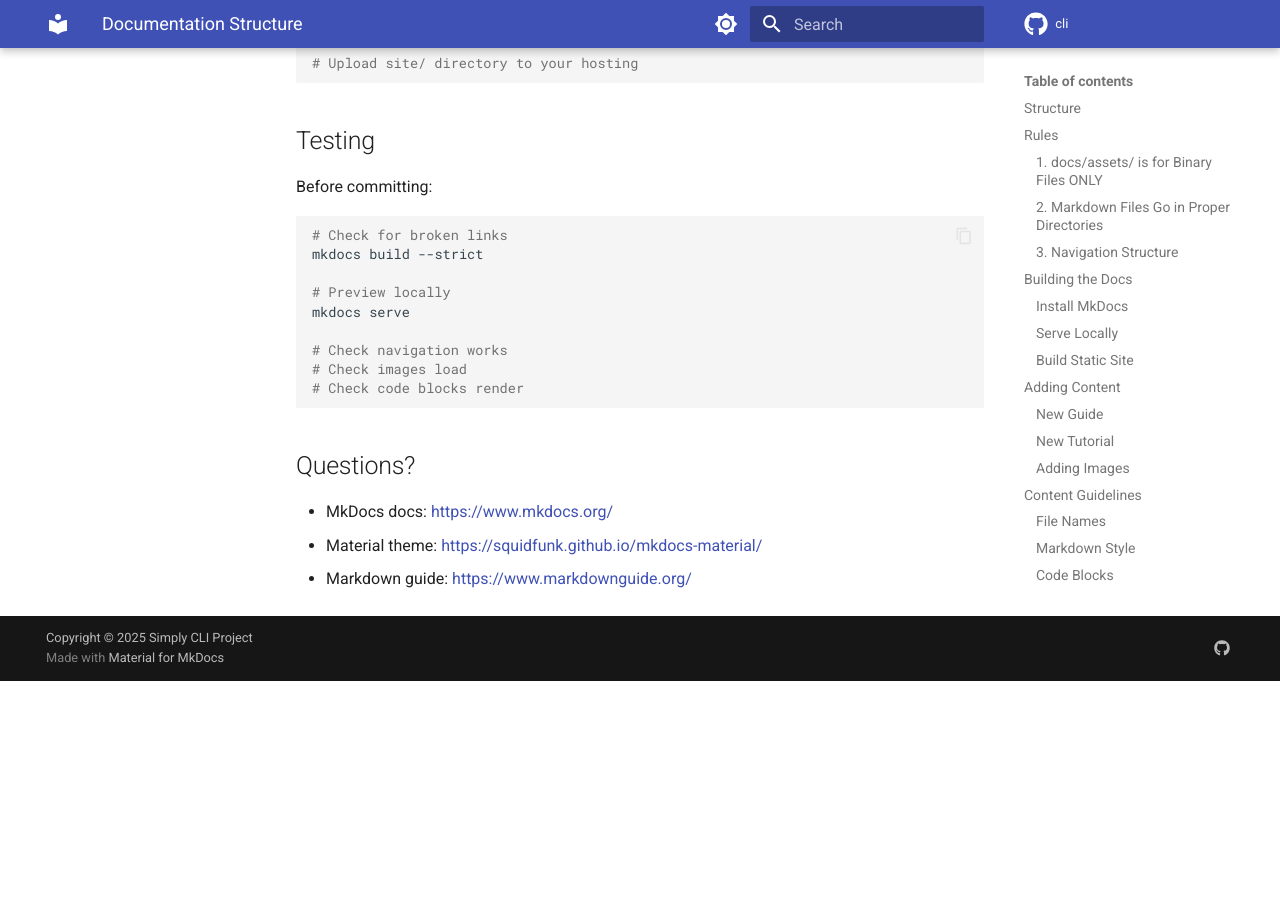
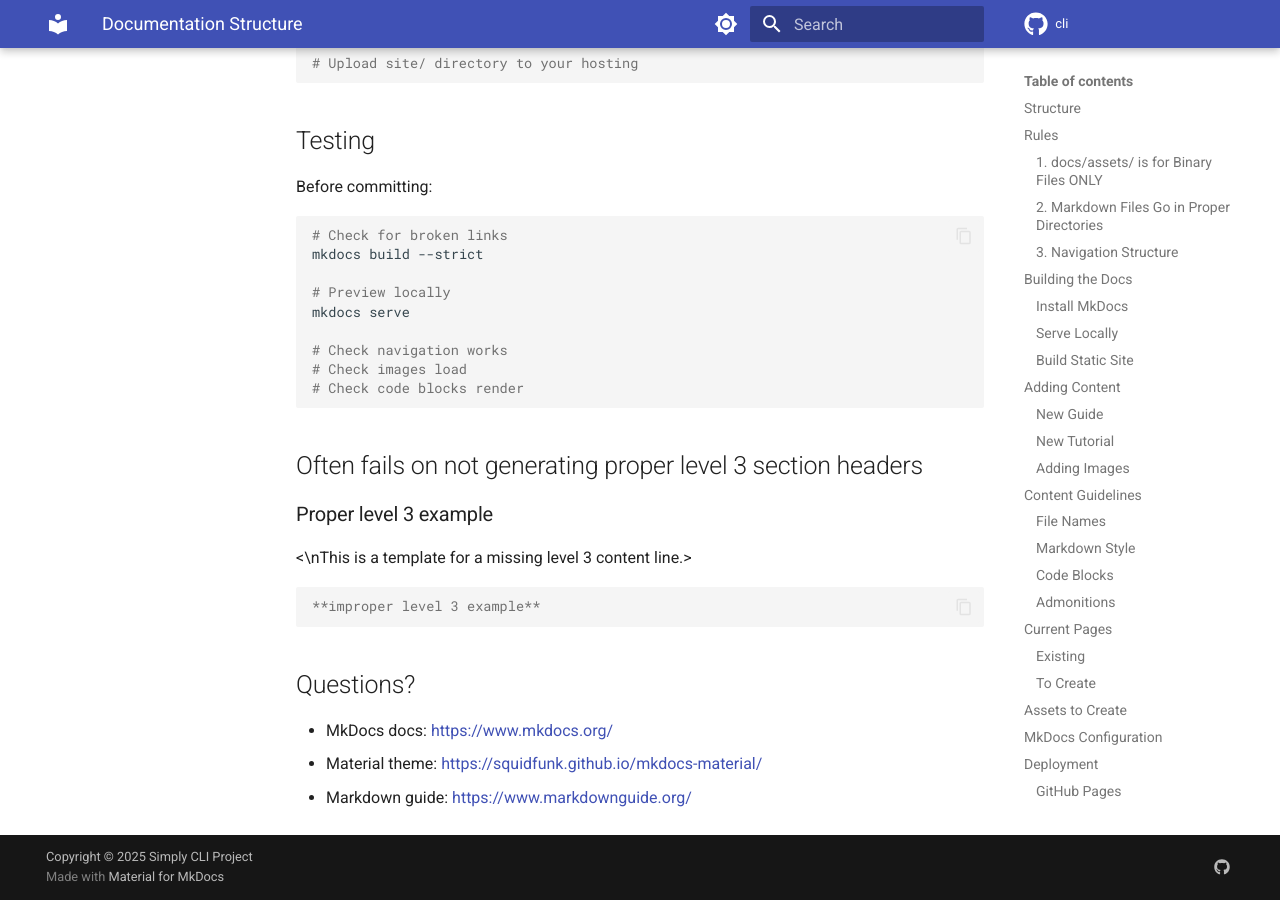
Before and after one commit to simply-cli/cli, an MkDocs documentation site: the page built from docs/README-DOCS.md, in a window 1280 px wide and 900 px high, scrolled down 5686 px. Built offline with MkDocs 1.6.1 and Material for MkDocs 9.7.7, drawn with Linux system fonts in a browser that asks for light colours; comment, search, counter and statistics services are not loaded; before the commit the page ends 6367 px from its top, so only the background shows below that.

````diff
--- a/docs/README-DOCS.md
+++ b/docs/README-DOCS.md
@@ -266,6 +266,16 @@ mkdocs serve
 # Check code blocks render
 ```
 
+## Often fails on not generating proper level 3 section headers
+
+### Proper level 3 example
+
+<\nThis is a template for a missing level 3 content line.>
+
+```markdown
+**improper level 3 example**
+```
+
 ## Questions?
 
 - MkDocs docs: <https://www.mkdocs.org/>
````
